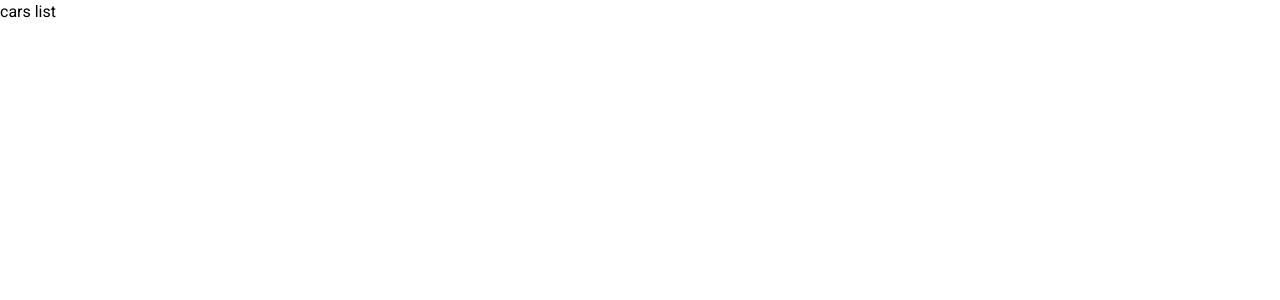
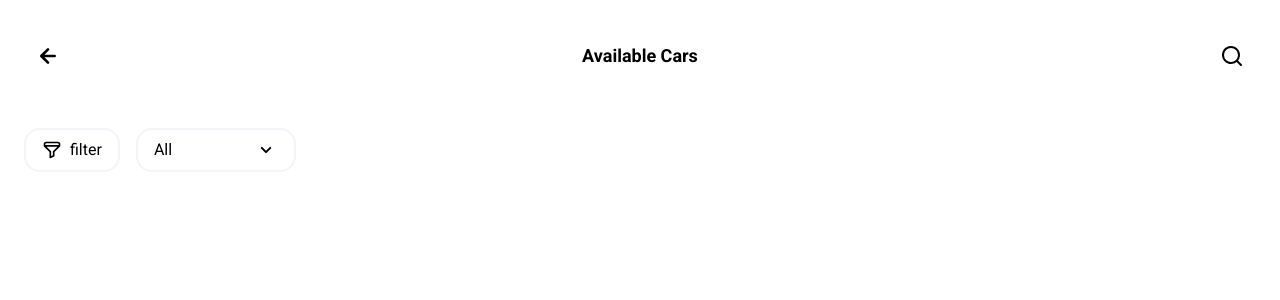
Before and after one commit to sajjad-khedmati/CarMarket-, a Next.js app: page /cars in a window 1280 px wide. Shown: the top 300 px of the page. Built offline with nearby package versions, Linux system fonts and the light colour scheme.

Commit message:
CARS PAGE | dropdown component

```diff
--- a/components/modules/CarBadge.jsx
+++ b/components/modules/CarBadge.jsx
@@ -1,11 +1,18 @@
 import Image from "next/image";
+import Link from "next/link";
 import React from "react";
 
 export default function CarBadge({ title, icon }) {
 	return (
-		<div className="border-2 min-w-max border-slate-100 rounded-2xl px-2 py-1 flex items-center gap-2">
+		<Link
+			href={{
+				pathname: "/cars",
+				query: { category: title },
+			}}
+			className="border-2 min-w-max border-slate-100 rounded-2xl px-2 py-1 flex items-center gap-2"
+		>
 			<Image src={icon} alt={title} width={40} height={40} />
 			<span className="text-sm">{title}</span>
-		</div>
+		</Link>
 	);
 }
--- /dev/null
+++ b/components/modules/DropDown.jsx
@@ -0,0 +1,55 @@
+import { UilAngleDown } from "@iconscout/react-unicons";
+import { useEffect, useRef, useState } from "react";
+import { motion } from "framer-motion";
+
+export default function DropDown({ options }) {
+	const [openOption, setOpenOption] = useState(false);
+	const [activeOption, setActiveOption] = useState(options[0]);
+
+	const wrapperRef = useRef(null);
+
+	useEffect(() => {
+		if (!openOption) return;
+		const handleClickOutside = (event) => {
+			if (wrapperRef.current && !wrapperRef.current.contains(event.target)) {
+				setOpenOption(false);
+			}
+		};
+		document.addEventListener("click", handleClickOutside);
+
+		return () => document.removeEventListener("click", handleClickOutside);
+	}, [openOption]);
+
+	return (
+		<div
+			ref={wrapperRef}
+			className="relative"
+			onClick={() => setOpenOption(!openOption)}
+		>
+			<div className="w-40 px-4 py-2 border-2 border-slate-100 rounded-2xl flex items-center justify-between">
+				<span>{activeOption}</span>
+				<UilAngleDown className="h-full w-auto" />
+			</div>
+			{openOption && (
+				<motion.ul
+					initial={{ scale: 0.7 }}
+					animate={{ scale: 1 }}
+					exit={{ scale: 0.7 }}
+					className="absolute top-12 right-0 left-0 z-50 bg-slate-100 rounded-2xl p-1 flex flex-col gap-2"
+				>
+					{options.map((item) => (
+						<li
+							key={item}
+							onClick={() => setActiveOption(item)}
+							className={`hover:bg-slate-200 ${
+								activeOption === item && "bg-slate-200"
+							} cursor-pointer transition-all duration-300 px-4 py-3 rounded-2xl`}
+						>
+							{item}
+						</li>
+					))}
+				</motion.ul>
+			)}
+		</div>
+	);
+}
--- a/components/modules/TestDriveBanner.jsx
+++ b/components/modules/TestDriveBanner.jsx
@@ -22,8 +22,9 @@ export default function TestDriveBanner() {
 					</p>
 				</div>
 				<Link
-					className="w-max px-6 py-2 border-2 border-slate-400 text-slate-300 rounded-xl text-center"
-					href="cars"
+					className="w-max px-6 py-2 border-2 border-slate-400 text-slate-300 rounded-xl
+					text-center hover:bg-slate-700 hover:text-slate-200 transition-all duration-300"
+					href="/cars/free-test-drive"
 				>
 					view Cars
 				</Link>
--- a/components/templates/CarRecomendationList.jsx
+++ b/components/templates/CarRecomendationList.jsx
@@ -18,7 +18,7 @@ export default function CarRecomendationList() {
 				</Link>
 			</div>
 			<div className="grid grid-cols-1 gap-2">
-				{CarsRecomendation.slice(0, 3).map((item) => (
+				{CarsRecomendation.slice(0, 2).map((item) => (
 					<CarCard key={item.id} data={item} />
 				))}
 			</div>
--- a/pages/cars/index.js
+++ b/pages/cars/index.js
@@ -1,8 +1,44 @@
+import Link from "next/link";
+
+import { UilArrowLeft, UilSearch, UilFilter } from "@iconscout/react-unicons";
+
+
+import DropDown from "@/components/modules/DropDown";
+
 export default function CarsIndex() {
 
-    return (
-        <>
-            cars list
-        </>
-    )
+
+	return (
+		<section className="w-scren h-screen overflow-y-scroll container">
+			<nav className="flex items-center py-4">
+				<Link
+					href="/home"
+					className="p-2 rounded-full hover:bg-slate-100/70 hover:scale-95  transition-all duration-300"
+				>
+					<UilArrowLeft className="w-8 h-8" />
+				</Link>
+				<p className="text-lg font-bold mx-auto">Available Cars</p>
+				<div className="p-3 rounded-full hover:bg-slate-100/70 hover:scale-95  transition-all duration-300">
+					<UilSearch className="w-6 h-6" />
+				</div>
+			</nav>
+
+			<div>
+				<div
+
+					className="duration-300 rounded-2xl transition-all mt-4 py-4 flex gap-4"
+
+				>
+					<div className="border-2 min-w-max border-slate-100 rounded-2xl px-4 py-2 flex items-center gap-2">
+						<UilFilter className="w-5 h-5" />
+						<span>filter</span>
+					</div>
+
+					<DropDown options={["All", "Recomended"]} />
+				</div>
+
+
+			</div>
+		</section>
+	);
 }
```
